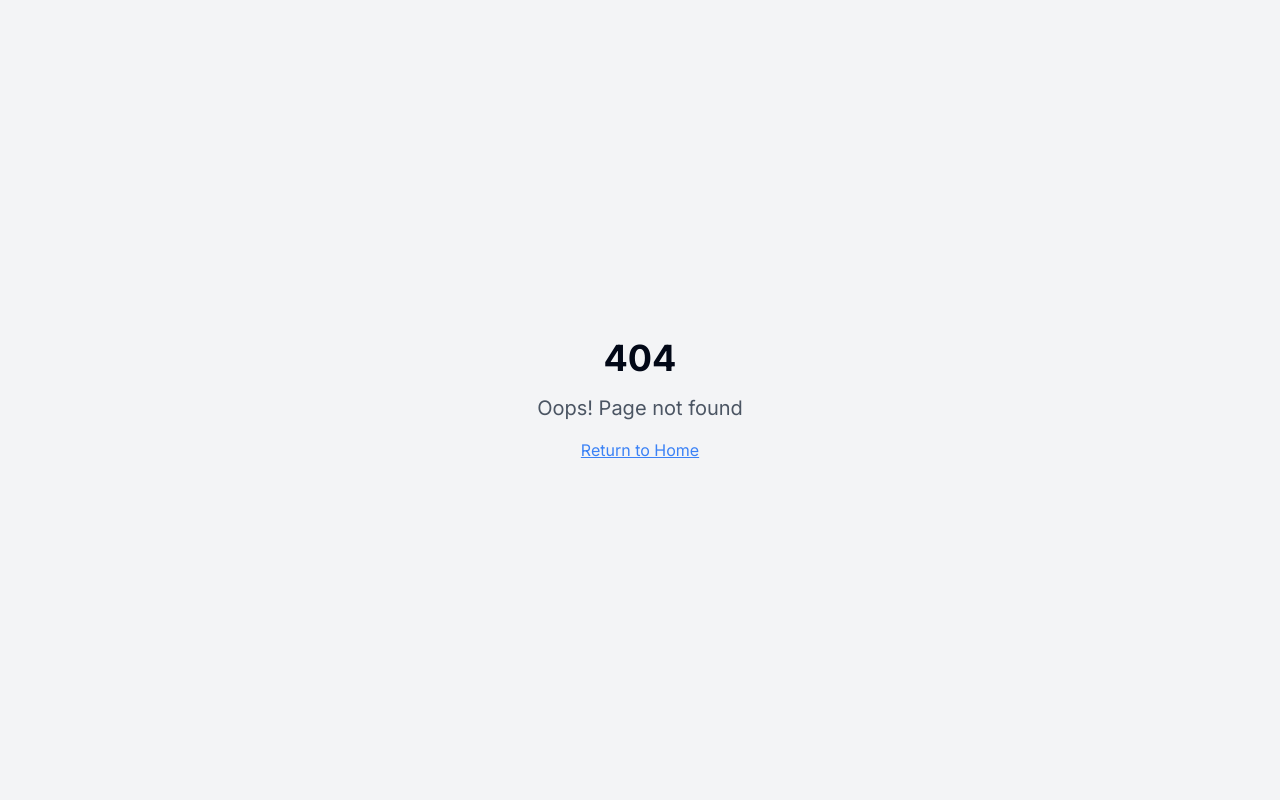
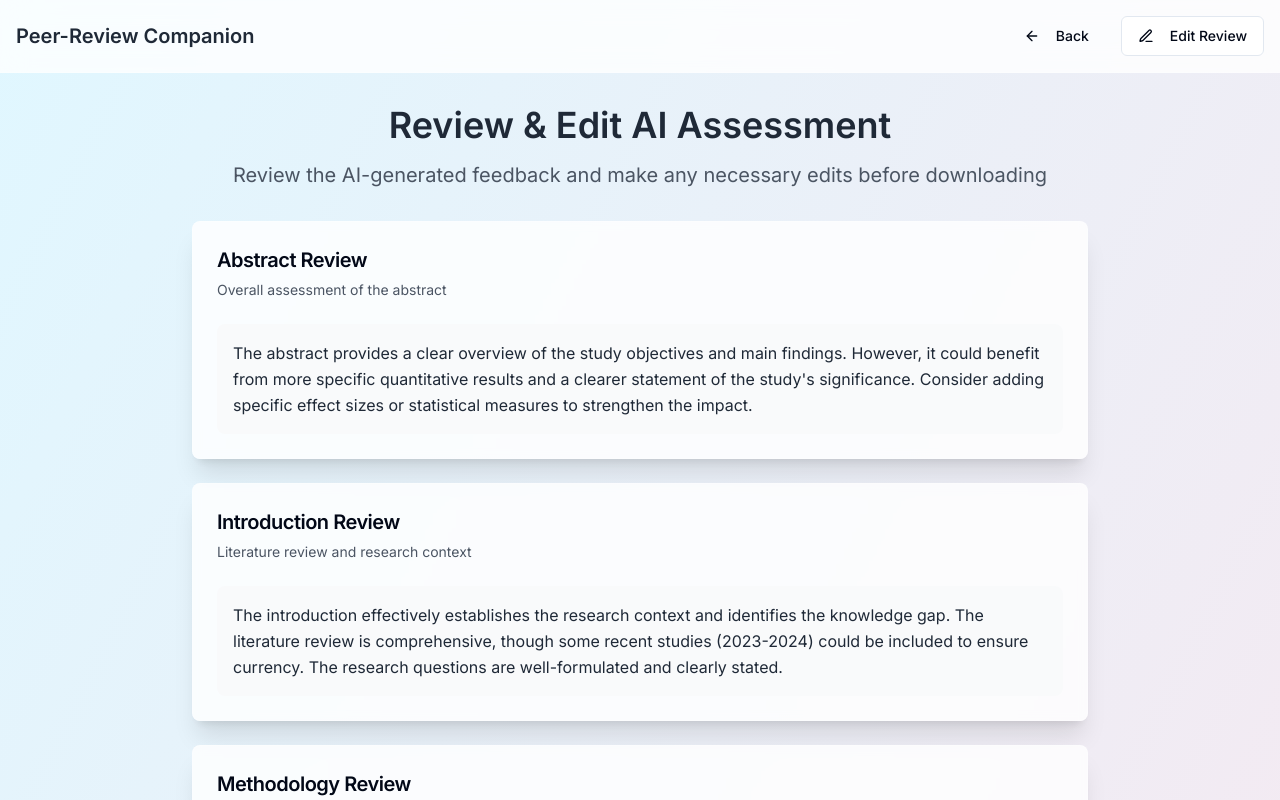
Before and after one commit to GoretiFreitas/kinder-review-ai, a React (Vite) app: page /revision-review in a window 1280 px wide. Before the commit this address had no page. Shown: the top 800 px of the page. Built offline with nearby package versions, Linux system fonts and the light colour scheme.

Commit message:
Add review page
Create a page for reviewers to check and edit the AI-generated revisions before downloading the final review.

```diff
--- a/src/App.tsx
+++ b/src/App.tsx
@@ -6,6 +6,7 @@ import { QueryClient, QueryClientProvider } from "@tanstack/react-query";
 import { BrowserRouter, Routes, Route } from "react-router-dom";
 import Index from "./pages/Index";
 import Upload from "./pages/Upload";
+import RevisionReview from "./pages/RevisionReview";
 import NotFound from "./pages/NotFound";
 
 const queryClient = new QueryClient();
@@ -19,6 +20,7 @@ const App = () => (
         <Routes>
           <Route path="/" element={<Index />} />
           <Route path="/upload" element={<Upload />} />
+          <Route path="/revision-review" element={<RevisionReview />} />
           {/* ADD ALL CUSTOM ROUTES ABOVE THE CATCH-ALL "*" ROUTE */}
           <Route path="*" element={<NotFound />} />
         </Routes>
--- a/src/components/upload/CompletionView.tsx
+++ b/src/components/upload/CompletionView.tsx
@@ -1,7 +1,7 @@
 
 import { Button } from "@/components/ui/button";
 import { Card, CardContent, CardHeader, CardTitle, CardDescription } from "@/components/ui/card";
-import { CheckCircle, Download } from "lucide-react";
+import { CheckCircle, Download, Edit3 } from "lucide-react";
 import { useToast } from "@/hooks/use-toast";
 
 interface CompletionViewProps {
@@ -10,6 +10,10 @@ interface CompletionViewProps {
 }
 
 const CompletionView = ({ onDownload, onReviewAnother }: CompletionViewProps) => {
+  const handleReviewAndEdit = () => {
+    window.location.href = '/revision-review';
+  };
+
   return (
     <Card className="bg-white/80 backdrop-blur-sm border-white/20 shadow-xl">
       <CardHeader className="text-center">
@@ -50,6 +54,17 @@ const CompletionView = ({ onDownload, onReviewAnother }: CompletionViewProps) =>
           </ul>
         </div>
 
+        <div className="text-center">
+          <Button
+            size="lg"
+            className="bg-green-600 hover:bg-green-700 text-white mb-4 w-full md:w-auto"
+            onClick={handleReviewAndEdit}
+          >
+            <Edit3 className="mr-2 h-5 w-5" />
+            Review & Edit AI Assessment
+          </Button>
+        </div>
+
         <div className="grid grid-cols-2 gap-4">
           <Button
             size="lg"
--- /dev/null
+++ b/src/pages/RevisionReview.tsx
@@ -0,0 +1,166 @@
+
+import { useState } from "react";
+import { Button } from "@/components/ui/button";
+import { Card, CardContent, CardHeader, CardTitle } from "@/components/ui/card";
+import { Textarea } from "@/components/ui/textarea";
+import { Label } from "@/components/ui/label";
+import { Download, Edit3, Save, ArrowLeft } from "lucide-react";
+import { useToast } from "@/hooks/use-toast";
+
+const RevisionReview = () => {
+  const { toast } = useToast();
+  const [isEditing, setIsEditing] = useState(false);
+  const [reviewSections, setReviewSections] = useState({
+    abstract: "The abstract provides a clear overview of the study objectives and main findings. However, it could benefit from more specific quantitative results and a clearer statement of the study's significance. Consider adding specific effect sizes or statistical measures to strengthen the impact.",
+    introduction: "The introduction effectively establishes the research context and identifies the knowledge gap. The literature review is comprehensive, though some recent studies (2023-2024) could be included to ensure currency. The research questions are well-formulated and clearly stated.",
+    methodology: "The methodology is generally sound with appropriate statistical methods. However, the sample size justification needs strengthening - consider adding power analysis calculations. The data collection procedures are well-described, but potential sources of bias should be addressed more explicitly.",
+    results: "Results are presented clearly with appropriate statistical analyses. Tables and figures effectively support the narrative. Consider reorganizing Table 2 for better readability, and ensure all statistical assumptions are reported. The effect sizes suggest meaningful practical significance.",
+    discussion: "The discussion appropriately interprets findings within the broader research context. Limitations are acknowledged, though the section on generalizability could be expanded. The implications for practice are well-articulated, and suggestions for future research are constructive.",
+    conclusion: "The conclusion effectively summarizes key findings and their implications. Consider strengthening the call-to-action for practitioners and researchers. The concluding statement could be more impactful by emphasizing the study's unique contribution to the field.",
+    references: "Reference list follows appropriate formatting standards. Most sources are current and relevant. Consider adding 2-3 more recent systematic reviews or meta-analyses to strengthen the theoretical foundation. Ensure all in-text citations have corresponding reference entries.",
+    overall: "This manuscript presents valuable research with solid methodology and clear presentation. The main strengths include comprehensive literature review, appropriate statistical methods, and practical implications. Areas for improvement focus on strengthening the sample size justification and expanding the discussion of limitations. Overall assessment: Accept with minor revisions."
+  });
+
+  const handleSectionEdit = (section: keyof typeof reviewSections, value: string) => {
+    setReviewSections(prev => ({
+      ...prev,
+      [section]: value
+    }));
+  };
+
+  const handleSave = () => {
+    setIsEditing(false);
+    toast({
+      title: "Review saved",
+      description: "Your edits have been saved successfully.",
+    });
+  };
+
+  const handleDownload = (format: 'pdf' | 'docx') => {
+    toast({
+      title: `Downloading ${format.toUpperCase()} Review`,
+      description: "Your edited comprehensive peer review is being downloaded.",
+    });
+  };
+
+  const sections = [
+    { key: 'abstract', title: 'Abstract Review', description: 'Overall assessment of the abstract' },
+    { key: 'introduction', title: 'Introduction Review', description: 'Literature review and research context' },
+    { key: 'methodology', title: 'Methodology Review', description: 'Methods and statistical approaches' },
+    { key: 'results', title: 'Results Review', description: 'Data presentation and analysis' },
+    { key: 'discussion', title: 'Discussion Review', description: 'Interpretation and implications' },
+    { key: 'conclusion', title: 'Conclusion Review', description: 'Summary and final recommendations' },
+    { key: 'references', title: 'References Review', description: 'Citation quality and completeness' },
+    { key: 'overall', title: 'Overall Assessment', description: 'Comprehensive evaluation and recommendation' }
+  ];
+
+  return (
+    <div className="min-h-screen bg-gradient-to-br from-[#E0F7FF] to-[#FCE4EC]">
+      {/* Header */}
+      <header className="bg-white/80 backdrop-blur-md border-b border-white/20">
+        <div className="container mx-auto px-4 py-4 flex items-center justify-between">
+          <div className="text-xl font-semibold text-gray-800">
+            <a href="/">Peer-Review Companion</a>
+          </div>
+          <div className="flex items-center gap-4">
+            <Button variant="ghost" onClick={() => window.history.back()}>
+              <ArrowLeft className="mr-2 h-4 w-4" />
+              Back
+            </Button>
+            <Button
+              variant={isEditing ? "default" : "outline"}
+              onClick={() => isEditing ? handleSave() : setIsEditing(true)}
+            >
+              {isEditing ? (
+                <>
+                  <Save className="mr-2 h-4 w-4" />
+                  Save Changes
+                </>
+              ) : (
+                <>
+                  <Edit3 className="mr-2 h-4 w-4" />
+                  Edit Review
+                </>
+              )}
+            </Button>
+          </div>
+        </div>
+      </header>
+
+      <div className="container mx-auto px-4 py-8">
+        <div className="max-w-4xl mx-auto">
+          <div className="text-center mb-8">
+            <h1 className="text-4xl font-semibold text-gray-800 mb-4">
+              Review & Edit AI Assessment
+            </h1>
+            <p className="text-xl text-gray-600">
+              Review the AI-generated feedback and make any necessary edits before downloading
+            </p>
+          </div>
+
+          <div className="space-y-6">
+            {sections.map(({ key, title, description }) => (
+              <Card key={key} className="bg-white/80 backdrop-blur-sm border-white/20 shadow-xl">
+                <CardHeader>
+                  <CardTitle className="text-xl font-semibold">{title}</CardTitle>
+                  <p className="text-sm text-gray-600">{description}</p>
+                </CardHeader>
+                <CardContent>
+                  {isEditing ? (
+                    <div className="space-y-2">
+                      <Label htmlFor={key}>Edit feedback:</Label>
+                      <Textarea
+                        id={key}
+                        value={reviewSections[key as keyof typeof reviewSections]}
+                        onChange={(e) => handleSectionEdit(key as keyof typeof reviewSections, e.target.value)}
+                        rows={4}
+                        className="min-h-[100px]"
+                      />
+                    </div>
+                  ) : (
+                    <div className="bg-gray-50 p-4 rounded-lg">
+                      <p className="text-gray-800 leading-relaxed">
+                        {reviewSections[key as keyof typeof reviewSections]}
+                      </p>
+                    </div>
+                  )}
+                </CardContent>
+              </Card>
+            ))}
+          </div>
+
+          {/* Download Section */}
+          <Card className="bg-white/80 backdrop-blur-sm border-white/20 shadow-xl mt-8">
+            <CardHeader>
+              <CardTitle className="text-2xl font-semibold text-center">
+                Download Your Review
+              </CardTitle>
+            </CardHeader>
+            <CardContent>
+              <div className="grid grid-cols-1 md:grid-cols-2 gap-4">
+                <Button
+                  size="lg"
+                  className="bg-red-600 hover:bg-red-700 text-white"
+                  onClick={() => handleDownload('pdf')}
+                >
+                  <Download className="mr-2 h-5 w-5" />
+                  Download PDF Review
+                </Button>
+                <Button
+                  size="lg"
+                  className="bg-blue-600 hover:bg-blue-700 text-white"
+                  onClick={() => handleDownload('docx')}
+                >
+                  <Download className="mr-2 h-5 w-5" />
+                  Download DOCX Review
+                </Button>
+              </div>
+            </CardContent>
+          </Card>
+        </div>
+      </div>
+    </div>
+  );
+};
+
+export default RevisionReview;
```
